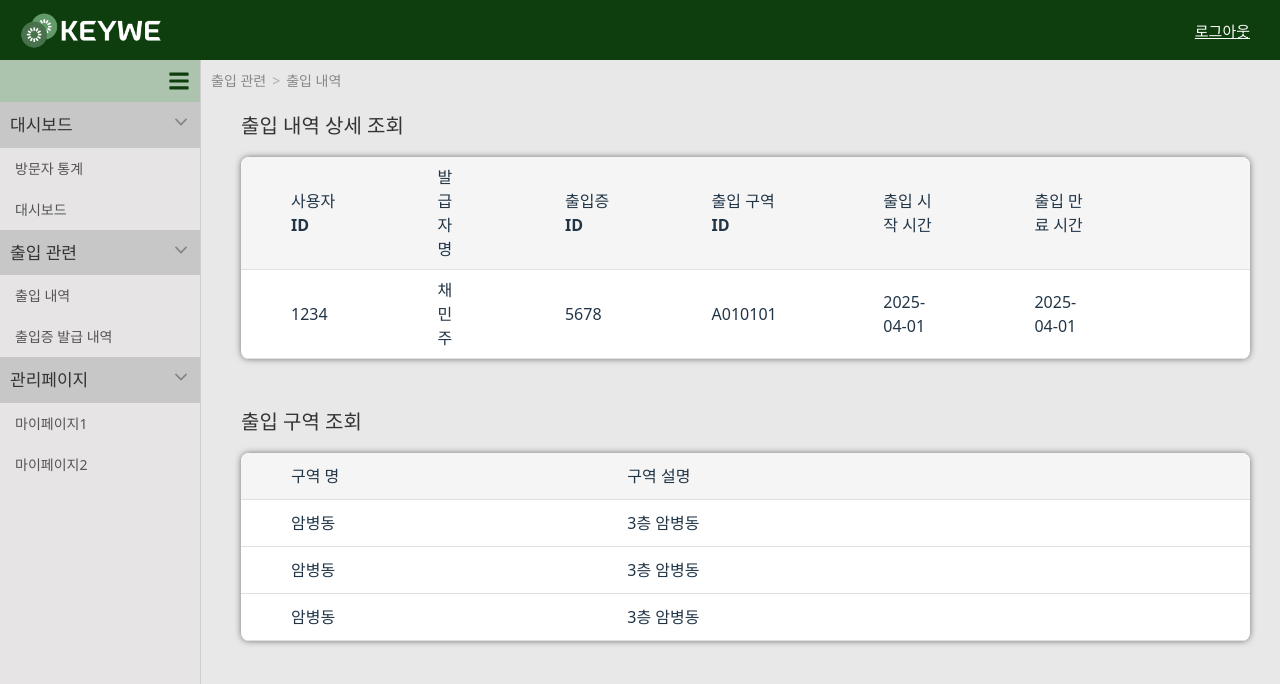
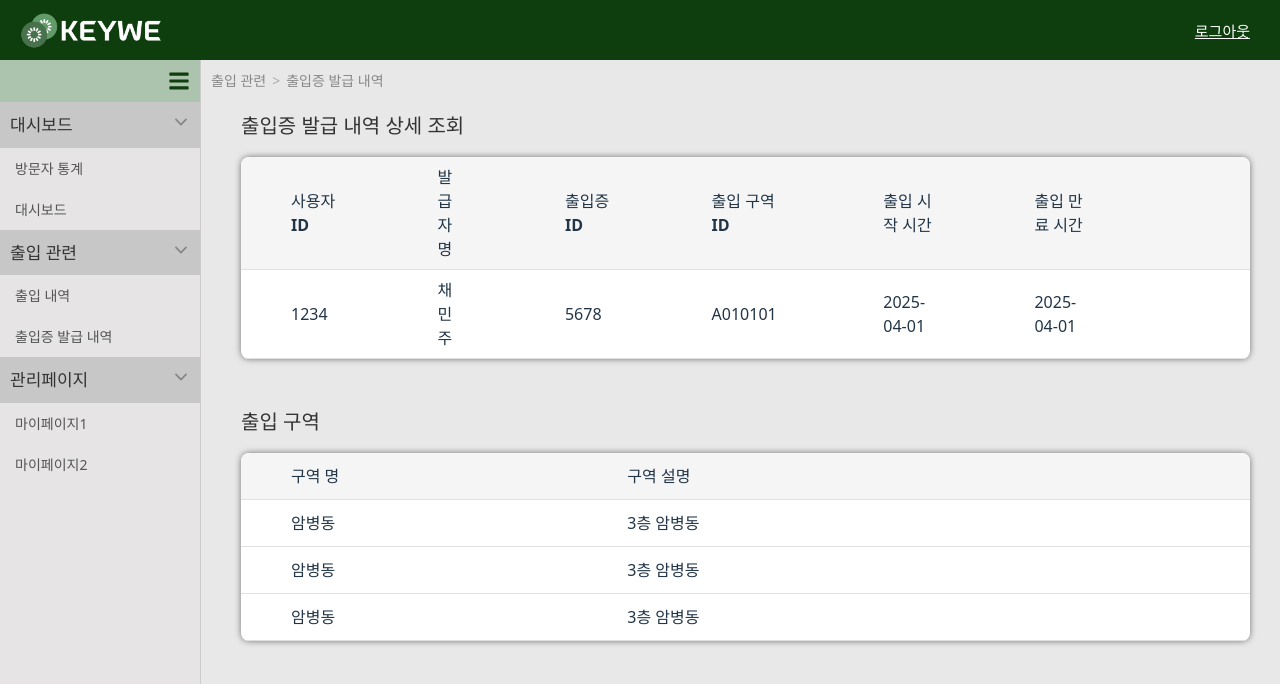
Before and after one commit to TeamDoubleO/FE-Dashboard, a React (Vite) app: page /issuedetail/1 in a window 1280 px wide. Shown: the top 684 px of the page. Built offline with nearby package versions, Linux system fonts and the light colour scheme.

Commit message:
fix: 출입증 발급 내역 상세 조회 페이지 내부 항목 수정

```diff
--- a/src/pages/IssueDetailPage.tsx
+++ b/src/pages/IssueDetailPage.tsx
@@ -7,7 +7,7 @@ import './css/IssueDetailPage.css';
 
 const breadCrumbInfo = {
     currentPage: "출입 관련",
-    currentSidebarItem: "출입 내역"
+    currentSidebarItem: "출입증 발급 내역"
 };
 
 const issuesColums = [
@@ -47,13 +47,13 @@ const IssueDetailPage = () => {
         />
 
           <div className="issue-detail-container">
-            <div className="issue-detail-title">출입 내역 상세 조회</div>
+            <div className="issue-detail-title">출입증 발급 내역 상세 조회</div>
             <DefaultTable
                 tableTitles={issuesColums}
                 data={issue}
             />
             <br /><br />
-            <div className="issue-detail-title">출입 구역 조회</div>
+            <div className="issue-detail-title">출입 구역</div>
             <DefaultTable
                 tableTitles={districtsColums}
                 data={districts}
```
